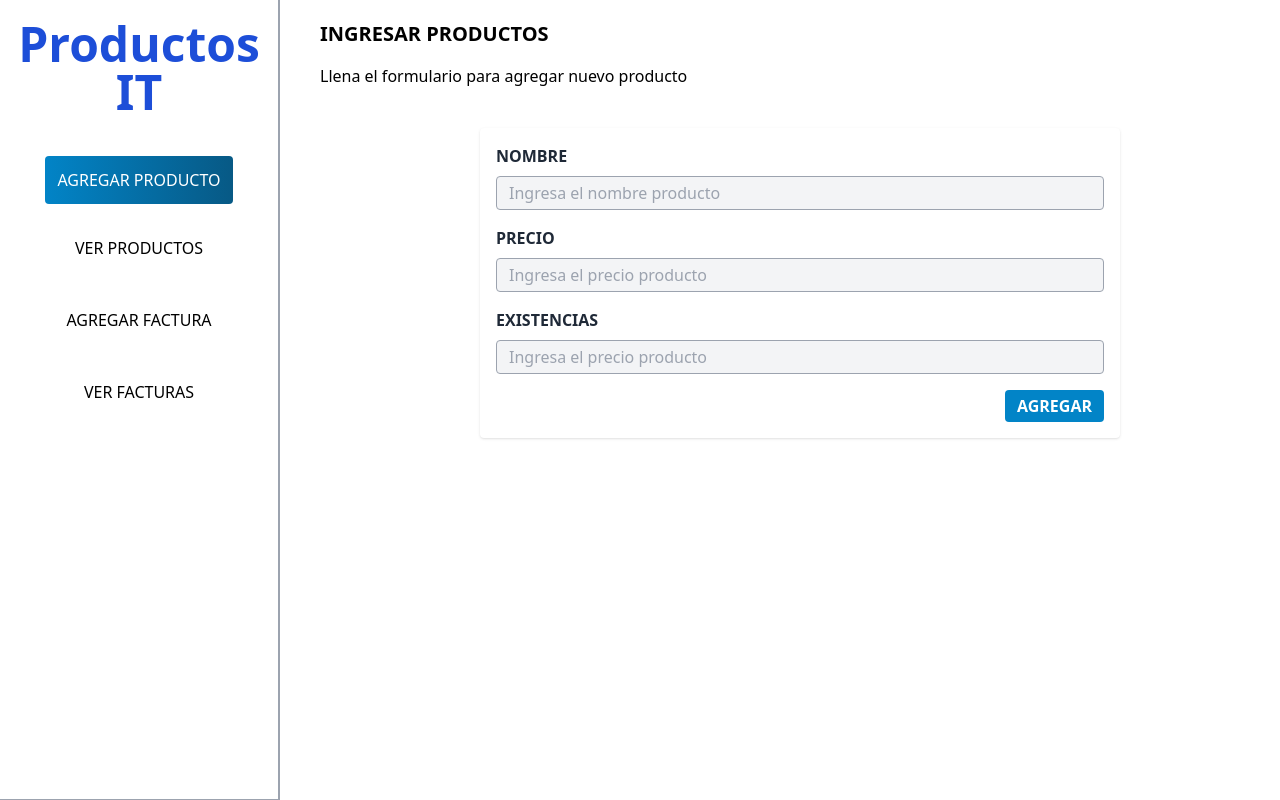
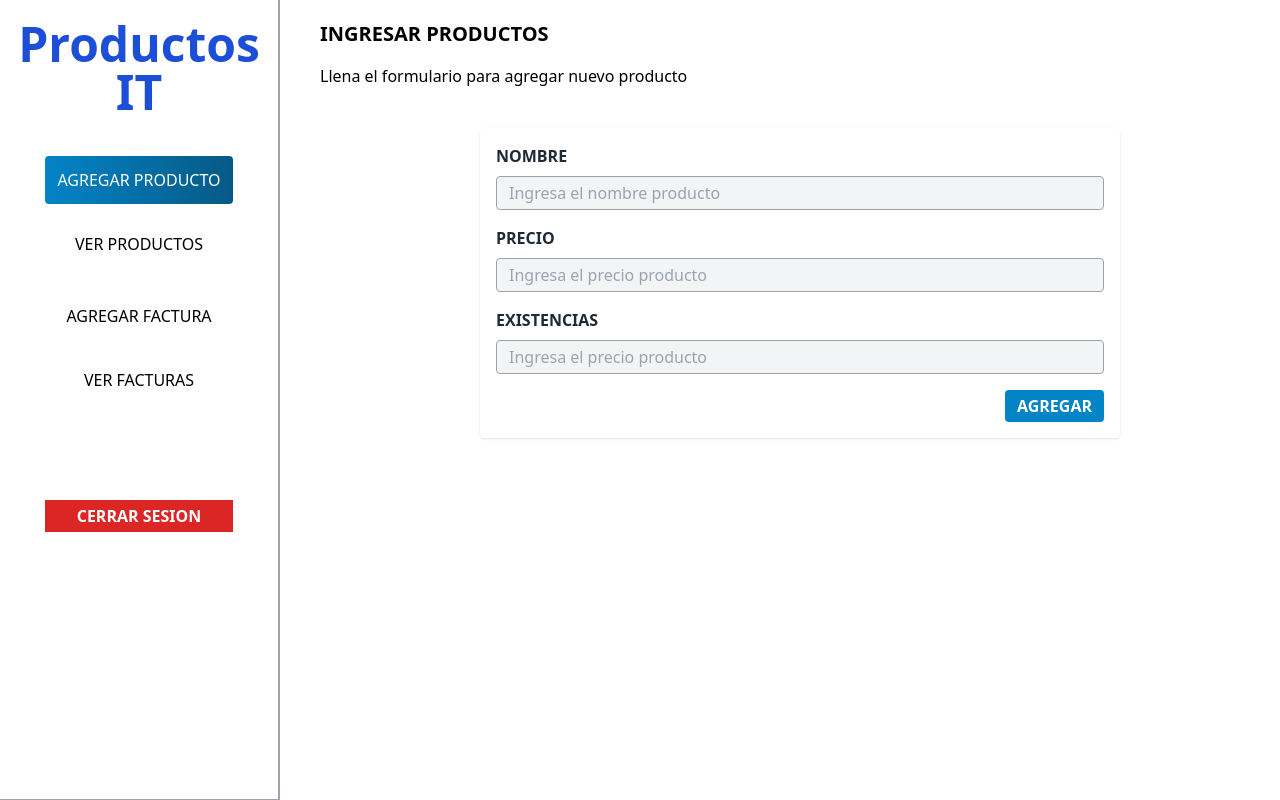
Before and after one commit to vspeed21/productosit, a React (Vite) app: page / in a window 1280 px wide. Built offline with nearby package versions, Linux system fonts and the light colour scheme; sample sign-in values are in the browser's storage.

Commit message:
add: button to log out

```diff
--- a/src/components/admin/Aside.tsx
+++ b/src/components/admin/Aside.tsx
@@ -1,8 +1,10 @@
-import React from 'react'
+import useAuth from '../../hooks/useAuth';
 import { Link, useLocation } from 'react-router-dom'
 
 function Aside() {
   const location = useLocation();
+  const { logOut } = useAuth();
+
   return (
     <aside className='p-5 flex flex-col items-center border-b md:border-r-2 border-gray-400 mb-10 md:mr-10 md:mb-0 md:h-screen'>
       <h2 className='text-5xl font-bold text-center flex flex-col text-blue-700'>
@@ -11,33 +13,47 @@ function Aside() {
       </h2>
 
       <nav className='flex flex-col gap-4 mt-10'>
+        <div className='flex flex-col sm:gap-5 md:gap-4'>
+          <div className='flex flex-col sm:flex-row md:flex-col gap-3 justify-center items-center'>
             <Link
               to='/'
-          className={`uppercase p-3 rounded text-center hover:bg-gradient-to-r from-sky-600 to-sky-800 hover:text-white transition-all duration-300 ${location.pathname === '/' ? 'bg-gradient-to-r from-sky-600 to-sky-800 text-white' : 'text-black'}`}
+              className={`uppercase p-3 rounded text-center w-max hover:bg-gradient-to-r from-sky-600 to-sky-800 hover:text-white transition-all duration-300 ${location.pathname === '/' ? 'bg-gradient-to-r from-sky-600 to-sky-800 text-white' : 'text-black'}`}
             >
               Agregar producto
             </Link>
 
             <Link
               to='/admin/ver-productos'
-          className={`uppercase p-4 rounded text-center hover:bg-gradient-to-r from-sky-600 to-sky-800 hover:text-white transition-colors duration-300 ${location.pathname === '/admin/ver-productos' ? 'bg-gradient-to-r from-sky-600 to-sky-800 text-white' : ''}`}
+              className={`uppercase p-4 rounded text-center w-max hover:bg-gradient-to-r from-sky-600 to-sky-800 hover:text-white transition-colors duration-300 ${location.pathname === '/admin/ver-productos' ? 'bg-gradient-to-r from-sky-600 to-sky-800 text-white' : ''}`}
             >
               Ver productos
             </Link>
+          </div>
 
+          <div className='flex flex-col sm:flex-row md:flex-col gap-3 justify-center items-center'>
             <Link
             to='/admin/crear-factura'
-          className={`uppercase p-4 rounded text-center hover:bg-gradient-to-r from-sky-600 to-sky-800 hover:text-white transition-colors duration-300 ${location.pathname === '/admin/crear-factura' ? 'bg-gradient-to-r from-sky-600 to-sky-800 text-white' : ''}`}
+            className={`uppercase p-4 rounded text-center w-max hover:bg-gradient-to-r from-sky-600 to-sky-800 hover:text-white transition-colors duration-300 ${location.pathname === '/admin/crear-factura' ? 'bg-gradient-to-r from-sky-600 to-sky-800 text-white' : ''}`}
           >
             Agregar factura
           </Link>
 
           <Link
             to='/admin/ver-facturas'
-          className={`uppercase p-4 rounded text-center hover:bg-gradient-to-r from-sky-600 to-sky-800 hover:text-white transition-colors duration-300 ${location.pathname === '/admin/ver-facturas' ? 'bg-gradient-to-r from-sky-600 to-sky-800' : ''}`}
+            className={`uppercase p-3 rounded text-center w-max hover:bg-gradient-to-r from-sky-600 to-sky-800 hover:text-white transition-all duration-300 ${location.pathname === '/admin/ver-facturas' ? 'bg-gradient-to-r from-sky-600 to-sky-800 text-white' : 'text-black'}`}
           >
             Ver facturas
           </Link>
+          </div>
+
+          <button
+            className='mt-10 bg-red-600 hover:bg-red-800 text-white px-2 py-1 uppercase font-bold md:mt-20'
+            type='button'
+            onClick={logOut}
+          >
+            cerrar sesion
+          </button>
+        </div>
       </nav>
     </aside>
   )
```
Lines whose indentation alone changed are shown as unchanged.
